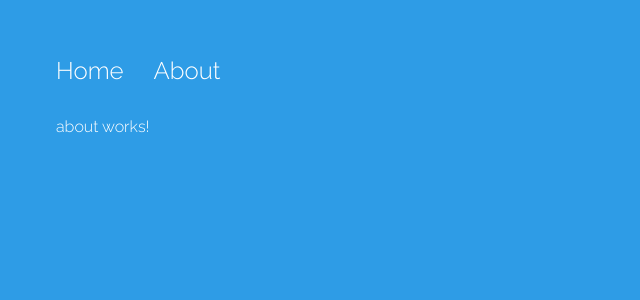
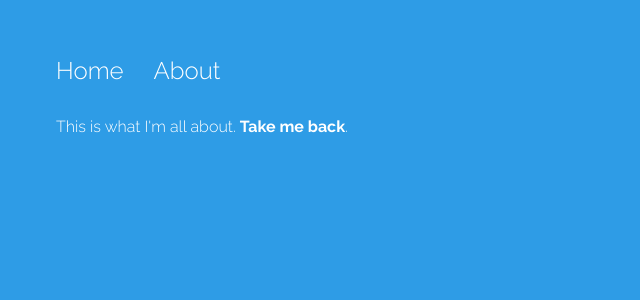
Before and after one commit to Sunit-Kulkarni/FirstAngularApp, an Angular app: page /about/48 in a window 1280 px wide. Shown: the top 300 px of the page, without its empty margins (0-640 px from the left). Built offline with nearby package versions, Linux system fonts and the light colour scheme.

Commit message:
sendMeHome added

```diff
--- a/src/app/about/about.component.html
+++ b/src/app/about/about.component.html
@@ -1,3 +1,6 @@
 <p>
-  about works!
+  This is what I'm all about.
+  <a href="" (click)="sendMeHome()">
+    <strong>Take me back</strong>
+  </a>.
 </p>
--- a/src/app/about/about.component.ts
+++ b/src/app/about/about.component.ts
@@ -1,5 +1,6 @@
 import { Component, OnInit } from '@angular/core';
 import { ActivatedRoute } from '@angular/router';
+import { Router } from '@angular/router';
 
 @Component({
   selector: 'app-about',
@@ -7,10 +8,14 @@ import { ActivatedRoute } from '@angular/router';
   styleUrls: ['./about.component.scss']
 })
 export class AboutComponent implements OnInit {
-  constructor(private route: ActivatedRoute) {
+  constructor(private route: ActivatedRoute, private router: Router) {
     //dependency injection
     this.route.params.subscribe(res => console.log(res.id));
   }
 
   ngOnInit() {}
+
+  sendMeHome() {
+    this.router.navigate(['']);
+  }
 }
```
